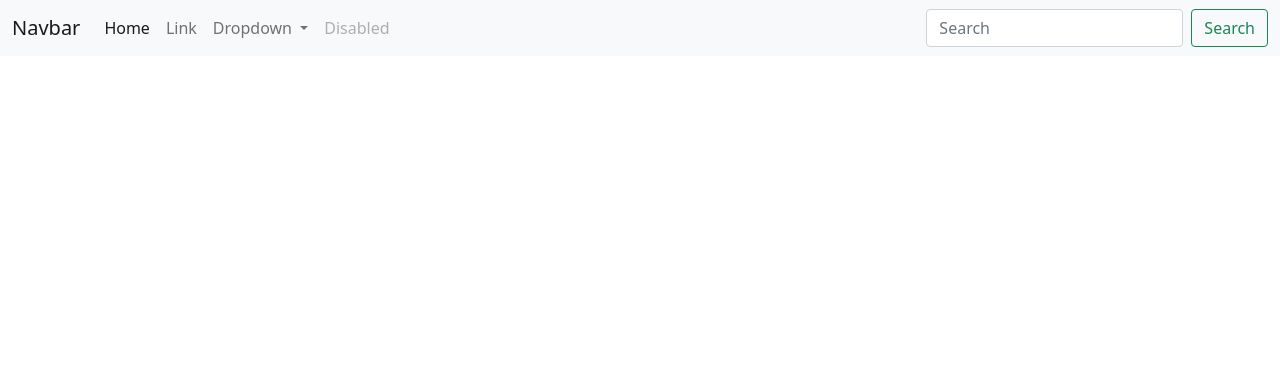
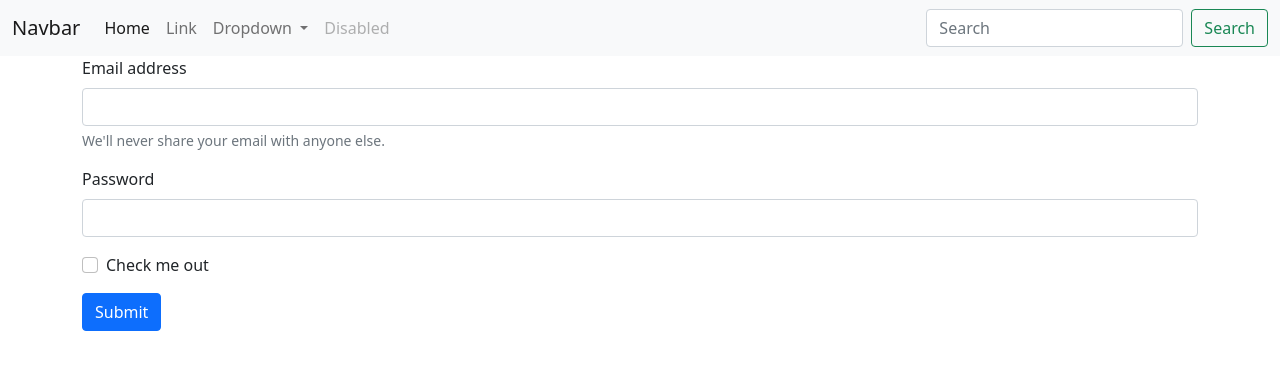
Before and after one commit to Yunhans/flask_test, a Flask app: page /login in a window 1280 px wide. Shown: the top 370 px of the page. Run offline with Flask 2, Linux system fonts and the light colour scheme; some libraries are stand-ins or nearby versions.

Commit message:
update login

```diff
--- a/templates/login.html
+++ b/templates/login.html
@@ -3,3 +3,28 @@
 {% block title %}
 登入會員
 {% endblock title %}
+
+{% block message %}
+<div class="container">
+    <div class="row">
+      <div class="col">
+        <form>
+            <div class="mb-3">
+              <label for="exampleInputEmail1" class="form-label">Email address</label>
+              <input type="email" class="form-control" id="exampleInputEmail1" aria-describedby="emailHelp">
+              <div id="emailHelp" class="form-text">We'll never share your email with anyone else.</div>
+            </div>
+            <div class="mb-3">
+              <label for="exampleInputPassword1" class="form-label">Password</label>
+              <input type="password" class="form-control" id="exampleInputPassword1">
+            </div>
+            <div class="mb-3 form-check">
+              <input type="checkbox" class="form-check-input" id="exampleCheck1">
+              <label class="form-check-label" for="exampleCheck1">Check me out</label>
+            </div>
+            <button type="submit" class="btn btn-primary">Submit</button>
+          </form>
+      </div>
+    </div>
+  </div>
+{% endblock %}
```
Also changed, not shown: 1 other file.
